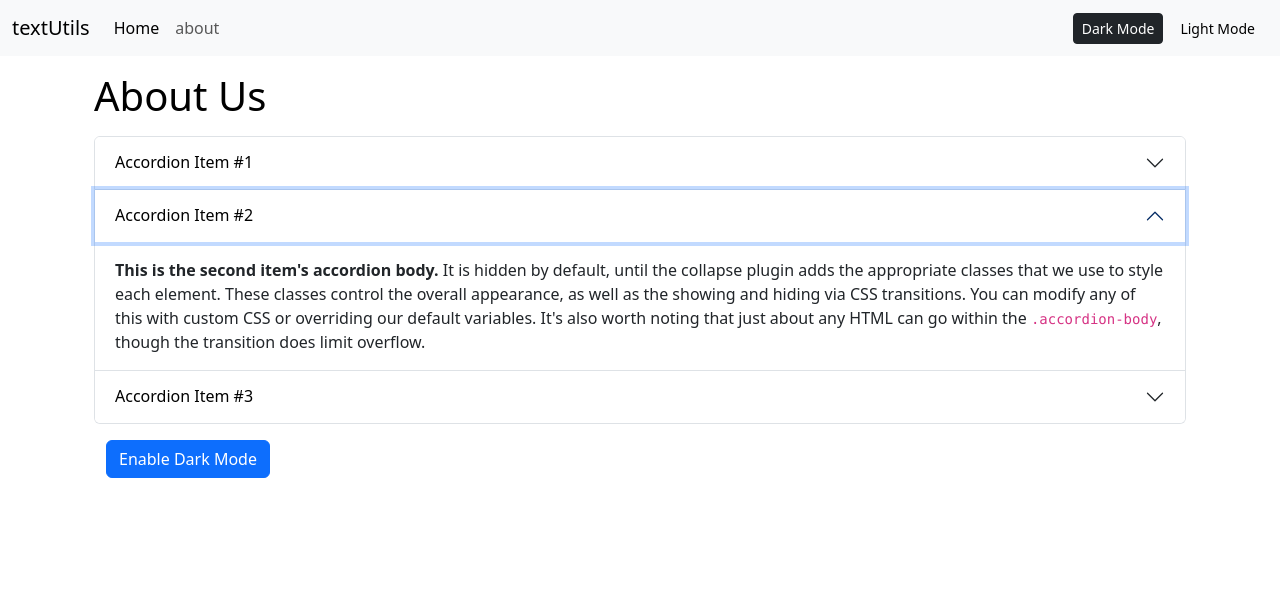
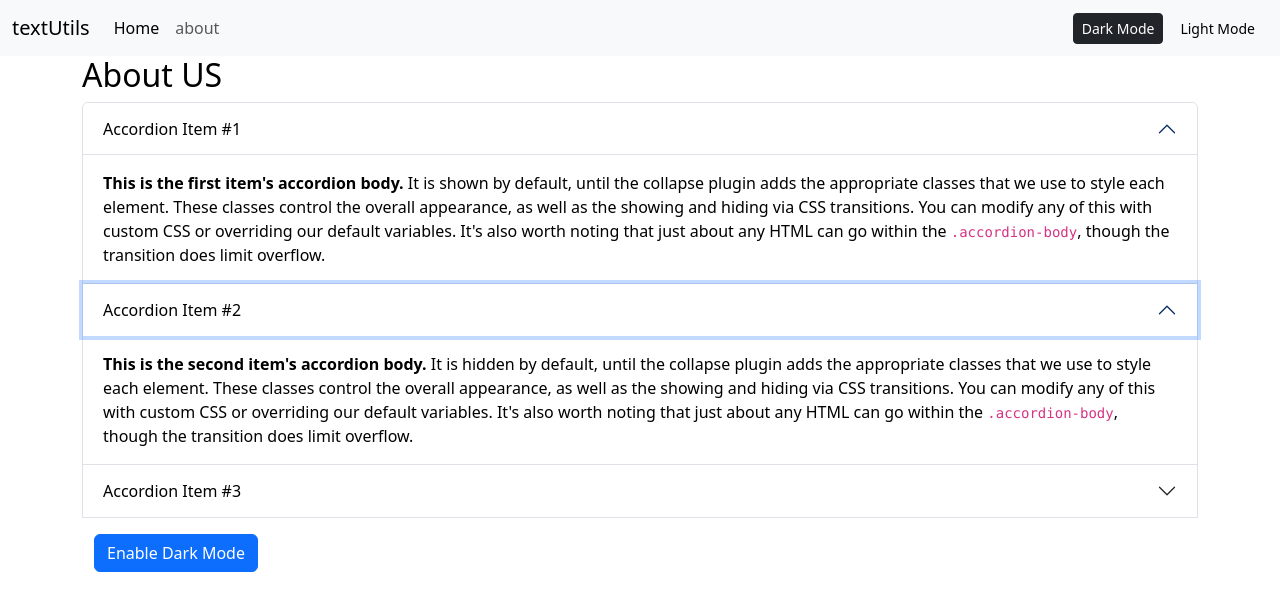
Before and after one commit to rishikmishra7/Learner-s, a React (Create React App) app: page /about in a window 1280 px wide. Both pictures are taken after a click on the button "Accordion Item #2". Shown: the top 610 px of the page. Built offline with nearby package versions, Linux system fonts and the light colour scheme.

Commit message:
commit 12/01

```diff
--- a/src/components/About.js
+++ b/src/components/About.js
@@ -1,113 +1,73 @@
-import React, { useState } from 'react';
+import React, { useState } from 'react'
 
 export default function About() {
-  const [myStyle, setMyStyle] = useState({
+  const [mystyle, setMyStyle] =useState({
     color: 'black',
-    backgroundColor: 'white',
-  });
+    backgroundColor: 'white'
+  })
 
-  const [btntext, setBtnText] = useState("Enable Dark Mode");
+  const [btntext, setBtnText] = useState("Enable Dark Mode")
 
-  const toggleStyle = () => {
-    if (myStyle.color === 'white') {
-      setMyStyle({
-        color: 'black',
-        backgroundColor: 'white',
-        border: "1px solid white", // Optional border styling
-      });
-      setBtnText("Enable Dark Mode");
-    } else {
-      setMyStyle({
-        color: 'white',   // Text becomes white
-        backgroundColor: 'black', // Background becomes dark
-        border: "1px solid white", // Optional border styling
-      });
-      setBtnText("Enable Light Mode");
+  const toggleStyle =()=>{
+      if(mystyle.color ==='black'){
+        setMyStyle({color: 'white',
+          backgroundColor: 'black',
+          border: '1px solid white'
+        })
+        setBtnText("Enable Dark Mode")
+      }else
+      {
+        setMyStyle({color: 'black',
+          backgroundColor: 'white'
+        })
+        setBtnText("Enable Light Mode")
       }
-  };
+
+  }
 
   return (
-    <div className="container" style={myStyle}>
-      <h1 className="my-3">About Us</h1>
-      <div className="accordion" id="accordionExample">
-        <div className="accordion-item" style={myStyle}>
+
+    <div className="accordion" id="accordionPanelsStayOpenExample" style={mystyle}>
+        <h2>About US</h2>
+      <div className="accordion-item" style={mystyle}>
         <h2 className="accordion-header">
-            <button
-              className="accordion-button"
-              style={myStyle}
-              type="button"
-              data-bs-toggle="collapse"
-              data-bs-target="#collapseOne"
-              aria-expanded="true"
-              aria-controls="collapseOne"
-            >
+          <button className="accordion-button" type="button" style={mystyle} data-bs-toggle="collapse" data-bs-target="#panelsStayOpen-collapseOne" aria-expanded="true" aria-controls="panelsStayOpen-collapseOne">
             Accordion Item #1
           </button>
         </h2>
-          <div
-            id="collapseOne"
-            className="accordion-collapse collapse show"
-            data-bs-parent="#accordionExample"
-          >
+        <div id="panelsStayOpen-collapseOne" className="accordion-collapse collapse show">
           <div className="accordion-body">
             <strong>This is the first item's accordion body.</strong> It is shown by default, until the collapse plugin adds the appropriate classes that we use to style each element. These classes control the overall appearance, as well as the showing and hiding via CSS transitions. You can modify any of this with custom CSS or overriding our default variables. It's also worth noting that just about any HTML can go within the <code>.accordion-body</code>, though the transition does limit overflow.
           </div>
         </div>
       </div>
-        <div className="accordion-item">
+      <div className="accordion-item" style={mystyle}>
         <h2 className="accordion-header">
-            <button
-              className="accordion-button collapsed"
-              style={myStyle}
-              type="button"
-              data-bs-toggle="collapse"
-              data-bs-target="#collapseTwo"
-              aria-expanded="false"
-              aria-controls="collapseTwo"
-            >
+          <button className="accordion-button collapsed" type="button" style={mystyle} data-bs-toggle="collapse" data-bs-target="#panelsStayOpen-collapseTwo" aria-expanded="false" aria-controls="panelsStayOpen-collapseTwo">
             Accordion Item #2
           </button>
         </h2>
-          <div
-            id="collapseTwo"
-            className="accordion-collapse collapse"
-            data-bs-parent="#accordionExample"
-          >
+        <div id="panelsStayOpen-collapseTwo" className="accordion-collapse collapse">
           <div className="accordion-body">
             <strong>This is the second item's accordion body.</strong> It is hidden by default, until the collapse plugin adds the appropriate classes that we use to style each element. These classes control the overall appearance, as well as the showing and hiding via CSS transitions. You can modify any of this with custom CSS or overriding our default variables. It's also worth noting that just about any HTML can go within the <code>.accordion-body</code>, though the transition does limit overflow.
           </div>
         </div>
       </div>
-        <div className="accordion-item">
+      <div className="accordion-item" style={mystyle}>
         <h2 className="accordion-header">
-            <button
-              className="accordion-button collapsed"
-              style={myStyle}
-              type="button"
-              data-bs-toggle="collapse"
-              data-bs-target="#collapseThree"
-              aria-expanded="false"
-              aria-controls="collapseThree"
-            >
+          <button className="accordion-button collapsed" type="button" style={mystyle} data-bs-toggle="collapse" data-bs-target="#panelsStayOpen-collapseThree" aria-expanded="false" aria-controls="panelsStayOpen-collapseThree">
             Accordion Item #3
           </button>
         </h2>
-          <div
-            id="collapseThree"
-            className="accordion-collapse collapse"
-            data-bs-parent="#accordionExample"
-          >
+        <div id="panelsStayOpen-collapseThree" className="accordion-collapse collapse">
           <div className="accordion-body">
             <strong>This is the third item's accordion body.</strong> It is hidden by default, until the collapse plugin adds the appropriate classes that we use to style each element. These classes control the overall appearance, as well as the showing and hiding via CSS transitions. You can modify any of this with custom CSS or overriding our default variables. It's also worth noting that just about any HTML can go within the <code>.accordion-body</code>, though the transition does limit overflow.
           </div>
         </div>
       </div>
-      </div>
       <div className="container my-3">
-        <button onClick={toggleStyle} type="button" className="btn btn-primary">
-          {btntext}
-        </button>
+      <button className="btn btn-primary" onClick={toggleStyle} type="dark mode"  > {btntext}</button>
       </div>
     </div>
-  );
+  )
 }
```
Lines whose indentation alone changed are shown as unchanged.
